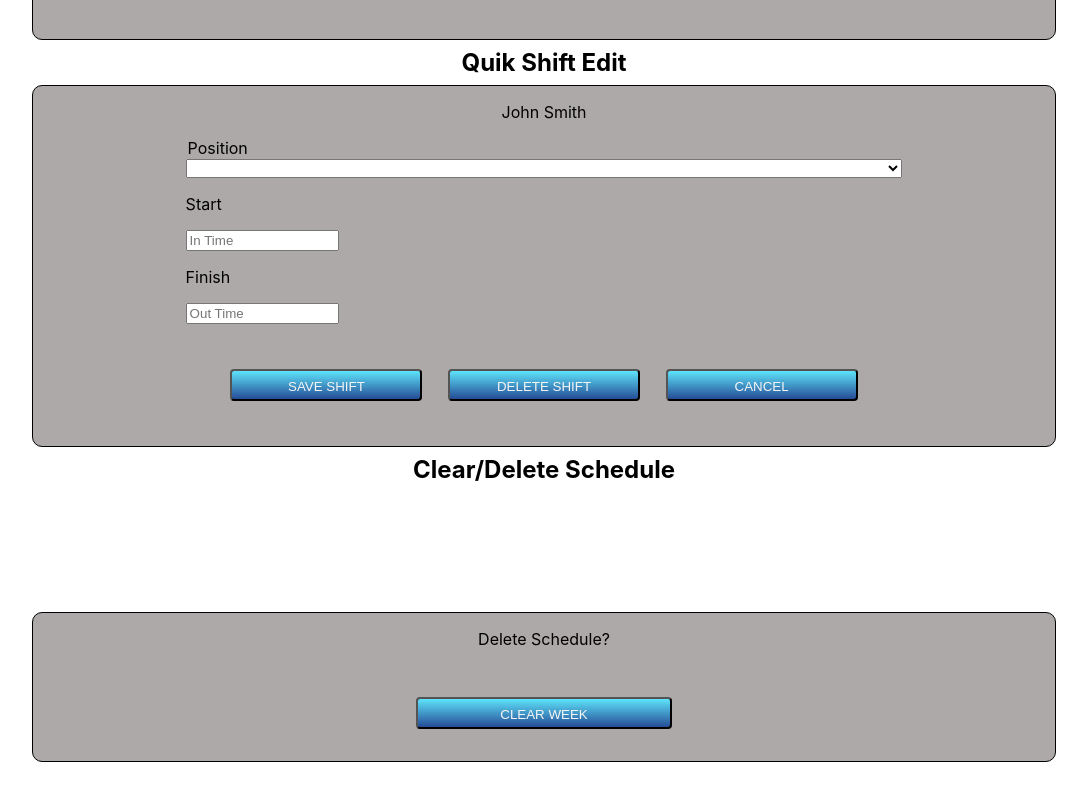
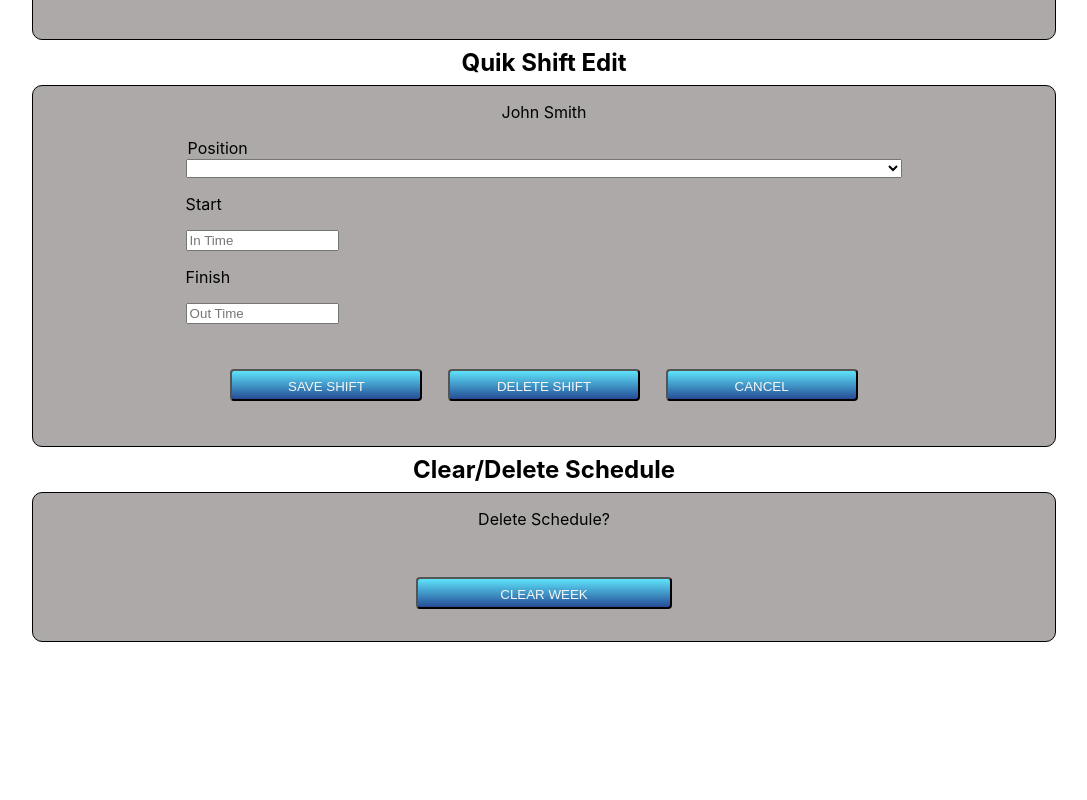
Before and after one commit to StPeteFrank/schedulequik, a React (Create React App) app: page / in a window 1280 px wide. Shown: the part 2806-3606 px from the top of the page, without its empty margins (96-1183 px from the left). After the commit the page ends 3576 px from the top, so only its background shows below. Built offline with nearby package versions, Linux system fonts and the light colour scheme.

Commit message:
Updated css.

```diff
--- a/src/index.css
+++ b/src/index.css
@@ -361,6 +361,7 @@ button {
   justify-content: space-evenly;
   background-color: rgb(173, 169, 169);
   margin: 10vw;
+  margin-top: 1vh;
 }
 .ClearDeleteContainer button {
   border-radius: 4px;
```
